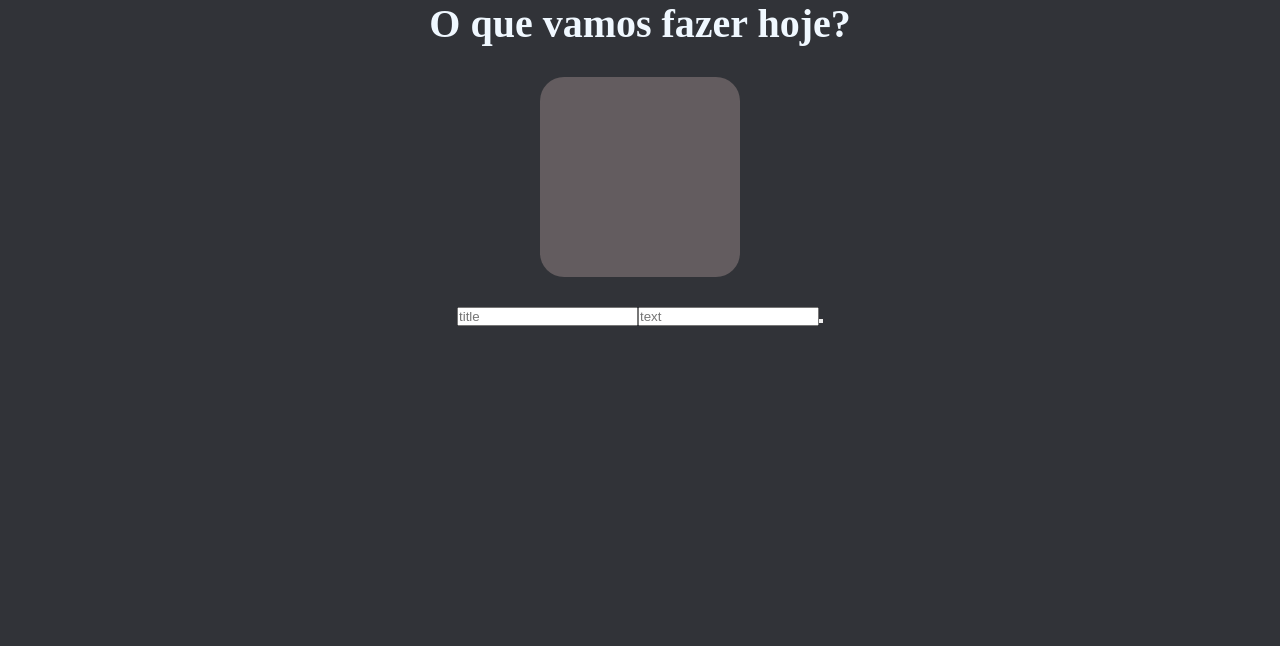
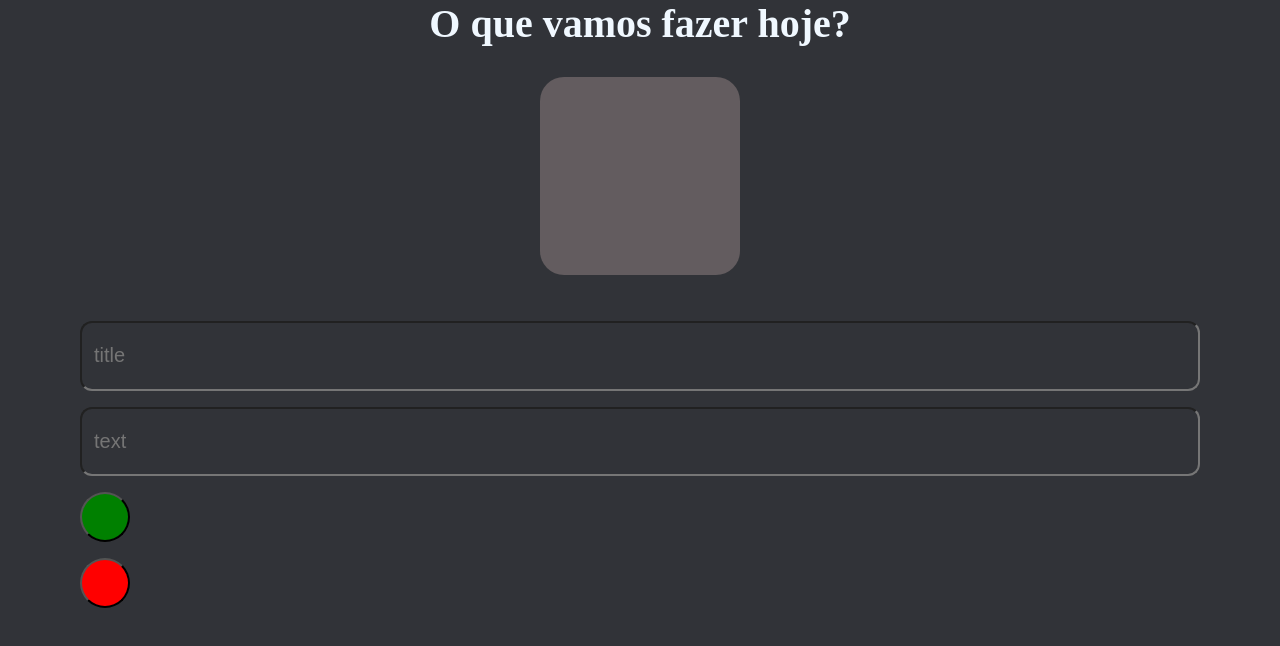
Before and after one commit to Fernando-Filho/Anotacoes, a React (Create React App) app in the folder anotacoes/: page / in a window 1280 px wide. Shown: the top 646 px of the page. Built offline with nearby package versions, Linux system fonts and the light colour scheme.

Commit message:
Melhoria do lyout CreateNewNote

```diff
--- a/anotacoes/src/components/CreateNewNote/CreateNewNote.css
+++ b/anotacoes/src/components/CreateNewNote/CreateNewNote.css
@@ -0,0 +1,32 @@
+.CreateNewNote{
+    display: flex;
+    flex-direction: column;
+    gap: 16rem;
+    height: 500px;
+    width: 90%;
+    overflow: hidden;
+    border-radius: 24rem;
+    padding: 16rem;
+    background-color: var(--Branco);
+}
+.CreateNewNote input{
+    height: 15%;
+    padding: 12rem;
+    border-radius: 12rem;
+    background-color: var(--Preto_1);
+    font-size: 20rem;
+}
+.CreateNewNote input:focus{
+    box-shadow: 3px 3px 10px 1px var(--Preto_2);
+}
+.CreateNewNote button{
+    height: 50px;
+    width: 50px;
+    border-radius: 50%;
+}
+.CreateNewNote button[type="submit"]{
+    background-color: green;
+}
+.CreateNewNote button[type="reset"]{
+    background-color: red;
+}
--- a/anotacoes/src/components/CreateNewNote/Index.js
+++ b/anotacoes/src/components/CreateNewNote/Index.js
@@ -7,32 +7,42 @@ const CreateNewNote = ({onAddNote}) => {
     const [title, setTitle] = useState("")
     const [text, setText] = useState("")
 
-    function handleCreateNewNote(){
+    function handleCreateNewNote(e){
+        e.preventDefault()
         const data = {
             title, text
         }
         console.log(data)
         onAddNote(data)
+        handleClearInput()
+    }
+
+    function handleClearInput(){
+        setTitle("")
+        setText("")
     }
 
     return(
-        <div    ClassName="CreateNewNote">
+        <form className="CreateNewNote"  onSubmit={handleCreateNewNote}>
 
             <input  type="text"
                     value={title}
+                    placeholder="title"
                     onChange={e => setTitle(e.target.value)}
-                    placeholder="title"
+                    required
             />
 
             <input  type="text"
                     value={text}
+                    placeholder="text"
                     onChange={e => setText(e.target.value)}
-                    placeholder="text"
+                    required
             />
 
             <button type="submit" onClick={handleCreateNewNote}/>
+            <button type="reset"/>
 
-        </div>
+        </form>
     )
 }
 
```
